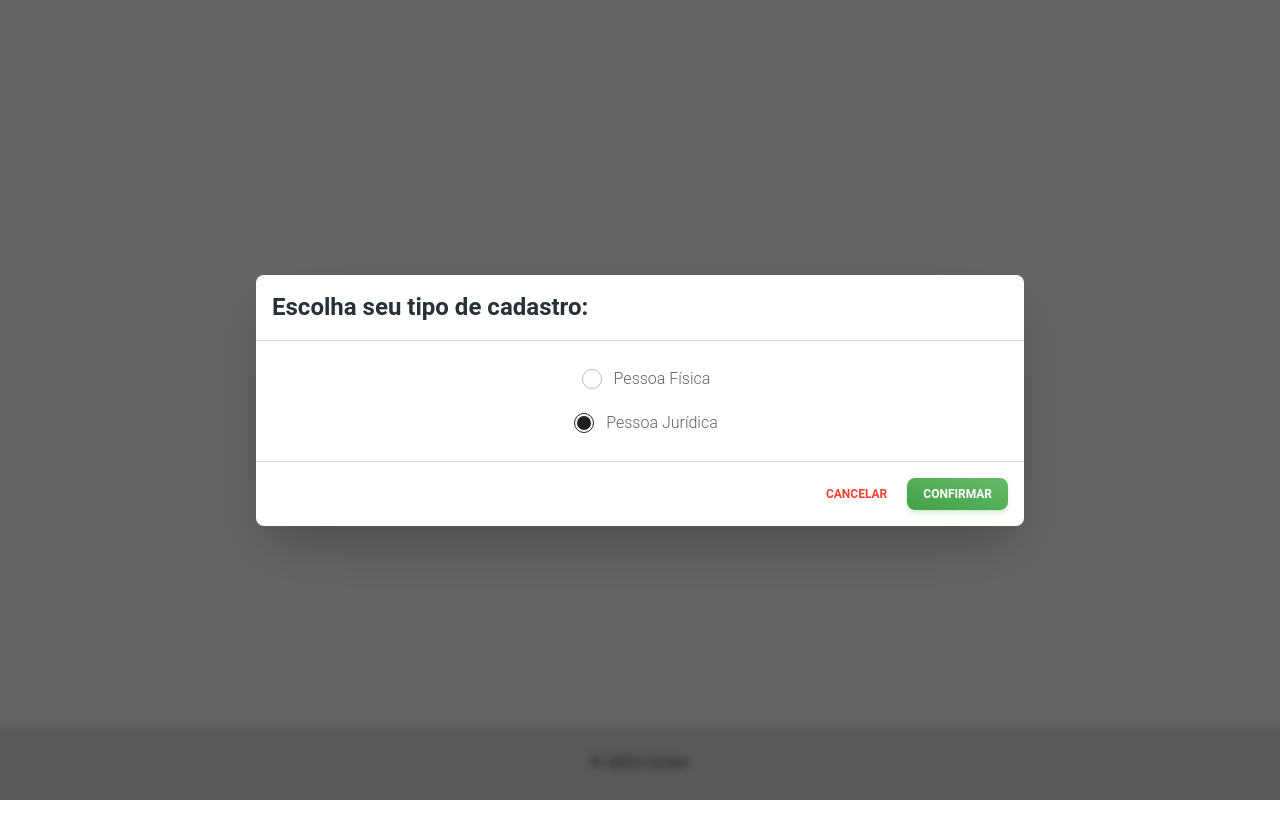
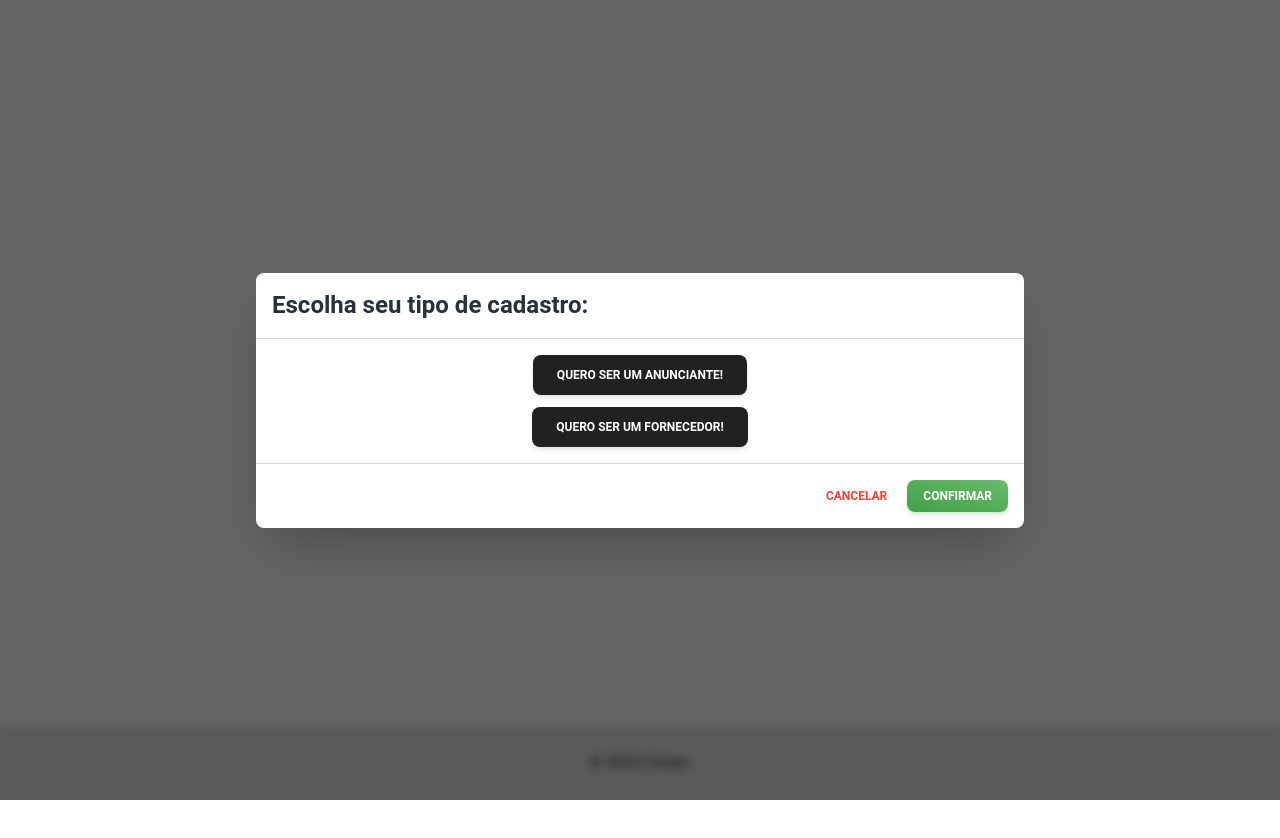
Before and after one commit to eduardoperetto/cicla-plus, a React (Create React App) app in the folder frontend/cicla-plus/: page /login in a window 1280 px wide. Both pictures are taken after a click on the button "REGISTRAR-SE". Shown: the top 838 px of the page. Built offline with nearby package versions, Linux system fonts and the light colour scheme.

Commit message:
chore: improve interface

```diff
--- a/frontend/cicla-plus/src/screens/LoginScreen.tsx
+++ b/frontend/cicla-plus/src/screens/LoginScreen.tsx
@@ -1,49 +1,100 @@
-import React from "react";
-import { Button, Input, Dialog, DialogHeader, DialogBody, DialogFooter, Radio } from "@material-tailwind/react";
+import React, { useState } from "react";
+import {
+  Button,
+  Input,
+  Dialog,
+  DialogHeader,
+  DialogBody,
+  DialogFooter,
+  Radio,
+  Collapse,
+  Card,
+  Typography,
+  CardBody,
+} from "@material-tailwind/react";
 import { useDispatch } from "../store/configureStore";
 import { loginAction } from "../actions/login";
 import { Link } from "react-router-dom";
 
 export default function LoginScreen() {
   const dispatch = useDispatch();
-  const [open, setOpen] = React.useState(false);
-  const handleOpen = () => setOpen(!open);
+  const [dialogOpen, setDialogOpen] = useState(false);
+  const [fornecedorSelected, setFornecedorSelected] = useState(false);
+
+  const handleDialogOpen = () => {
+    setFornecedorSelected(false);
+    setDialogOpen(true);
+  };
+
+  const handleDialogClose = () => {
+    setDialogOpen(false);
+  };
+
+  const handleFornecedorSelect = () => {
+    setFornecedorSelected(true);
+  };
+
+  const handleAnuncianteSelect = () => {
+    setFornecedorSelected(false); // Fechar o toggle ao selecionar "Quero ser um ANUNCIANTE!"
+  };
 
   return (
     <div className="flex w-screen h-screen justify-center items-center">
       <div className="flex flex-col items-center gap-4">
         <Input size="md" label="E-mail" />
         <Input size="md" label="Senha" />
-        <Button size="sm"
+        <Button
+          size="sm"
           onClick={async () =>
             await dispatch(loginAction({ username: "foo", password: "bar" }))
           }
         >
           Entrar
         </Button>
-        <Button onClick={handleOpen} size="sm">
+        <Button onClick={handleDialogOpen} size="sm">
           Registrar-se
         </Button>
-        <Dialog open={open} handler={handleOpen}>
+        <Dialog open={dialogOpen} handler={handleDialogClose}>
           <DialogHeader>Escolha seu tipo de cadastro: </DialogHeader>
           <DialogBody divider>
-            <div className="flex flex-col items-center" >
-              <Radio name="type" label="Pessoa Física" />
-              <Radio name="type" label="Pessoa Jurídica" defaultChecked />
+            <div className="flex flex-col items-center gap-3">
+            <Button onClick={handleAnuncianteSelect}>
+                Quero ser um ANUNCIANTE!
+              </Button>
+              <Button onClick={handleFornecedorSelect}>
+                Quero ser um FORNECEDOR!
+              </Button>
+              {fornecedorSelected && (
+                <Collapse open={fornecedorSelected}>
+                  <Card className="my-2 mx-auto w-4/6 max-h-25 overflow-y-auto">
+                    <CardBody>
+                      <Typography>
+                        <Radio name="type" label="Pessoa Física" />
+                        <Radio name="type" label="Pessoa Jurídica" defaultChecked />
+                      </Typography>
+                    </CardBody>
+                  </Card>
+                </Collapse>
+              )}
             </div>
           </DialogBody>
           <DialogFooter>
             <Button
               variant="text"
               color="red"
-              onClick={handleOpen}
+              onClick={handleDialogClose}
               className="mr-1"
               size="sm"
             >
               <span>Cancelar</span>
             </Button>
-            <Link to="/register"> {/* Use Link para redirecionar */}
-              <Button variant="gradient" color="green" size="sm" onClick={handleOpen}>
+            <Link to="/register">
+              <Button
+                variant="gradient"
+                color="green"
+                size="sm"
+                onClick={handleDialogClose}
+              >
                 <span>Confirmar</span>
               </Button>
             </Link>
```
